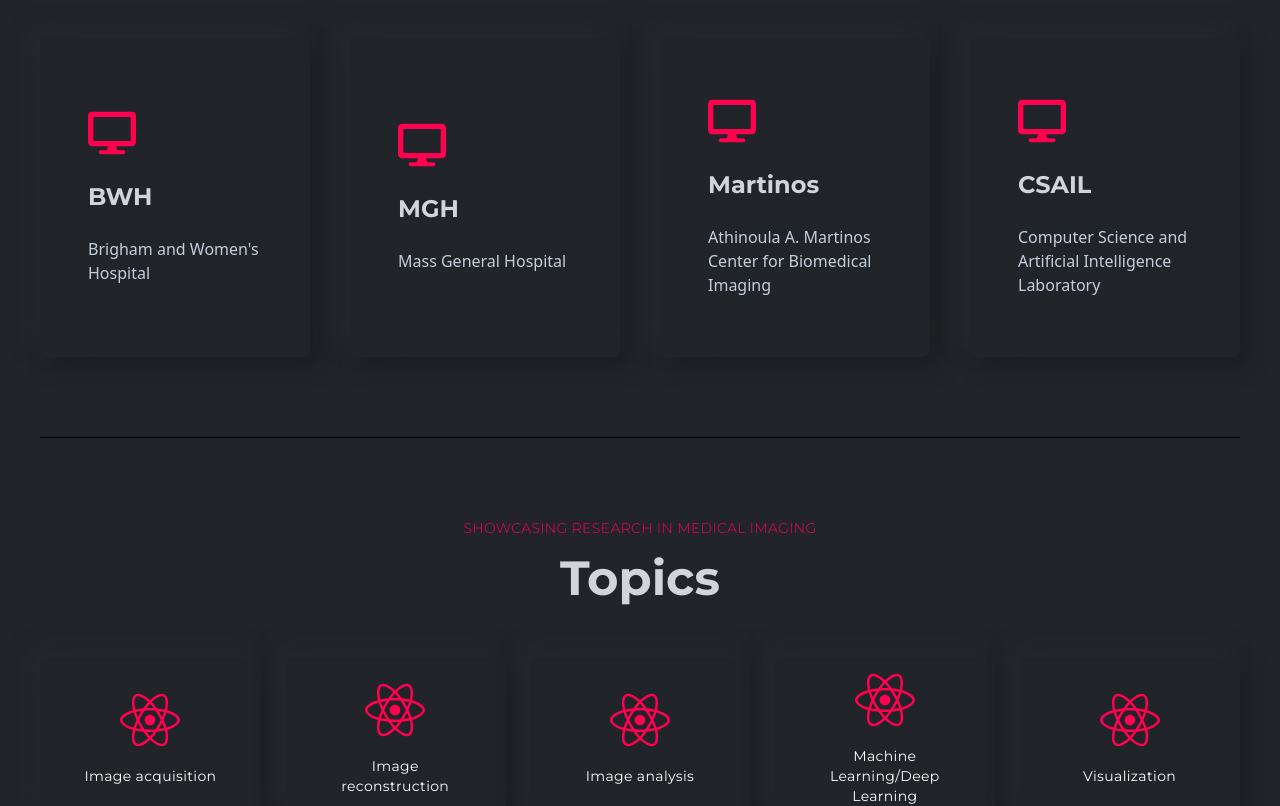
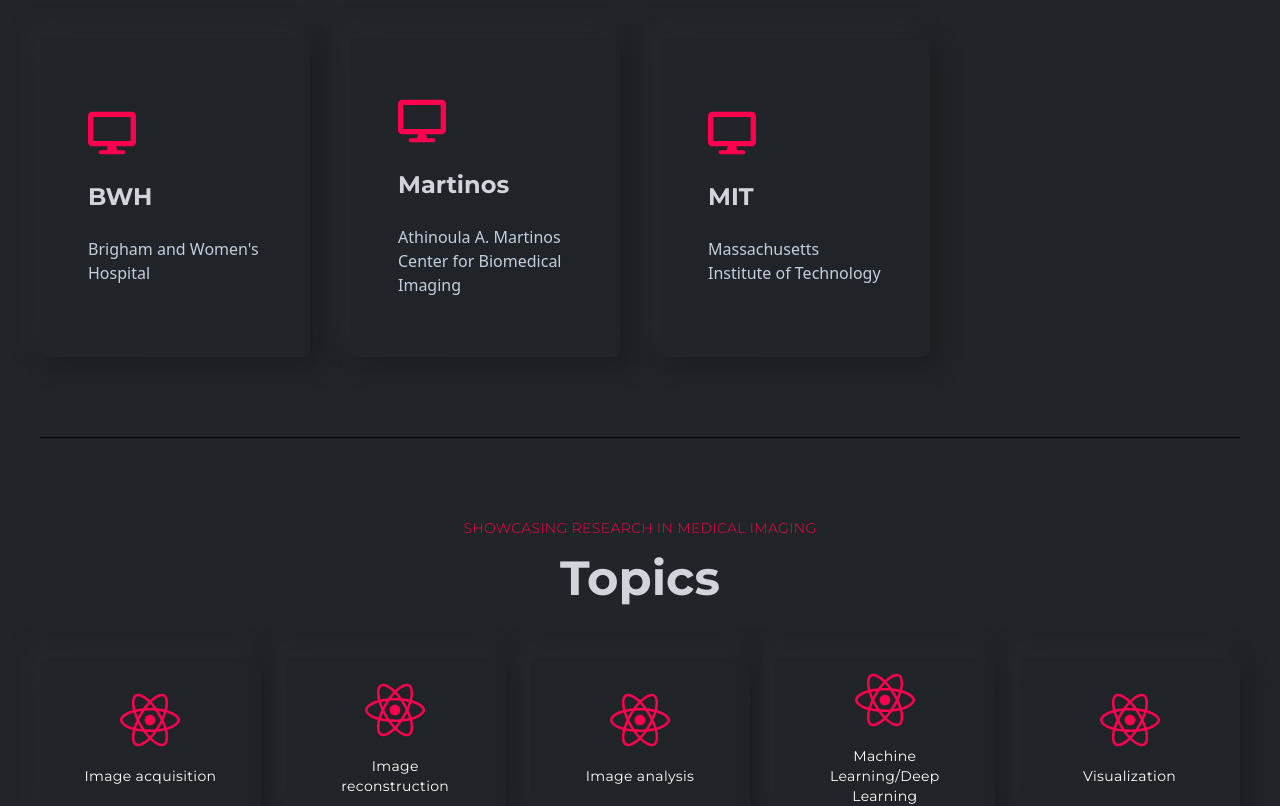
Before and after one commit to bostonmiw/bmiw, a React (Create React App) app: page / in a window 1280 px wide. Shown: the part 1080-1886 px from the top of the page. Built offline with nearby package versions, Linux system fonts and the light colour scheme; the HTML template or start-up script is replaced by a standard one.

Commit message:
ENH: Change institutions and team affiliations
Change institutions and affiliations:
- Change CSAIL to MIT
- Change MGH to Martinos

```diff
--- a/src/components/institutions/Data.js
+++ b/src/components/institutions/Data.js
@@ -7,18 +7,13 @@
         icon: <FaDesktop />
     },
     {
-        title: 'MGH',
-        desc: 'Mass General Hospital',
-        icon: <FaDesktop />
-    },
-    {
         title: 'Martinos',
         desc: 'Athinoula A. Martinos Center for Biomedical Imaging',
         icon: <FaDesktop />
     },
     {
-        title: 'CSAIL',
-        desc: 'Computer Science and Artificial Intelligence Laboratory',
+        title: 'MIT',
+        desc: 'Massachusetts Institute of Technology',
         icon: <FaDesktop />
     }
 ];
--- a/src/components/team/Data.js
+++ b/src/components/team/Data.js
@@ -8,7 +8,7 @@
     },
     {
         title: 'Member 2',
-        desc: 'Mass General Hospital',
+        desc: 'Athinoula A. Martinos Center for Biomedical Imaging',
         icon: <FaDesktop />
     },
     {
@@ -18,7 +18,7 @@
     },
     {
         title: 'Member 4',
-        desc: 'Computer Science and Artificial Intelligence Laboratory',
+        desc: 'Massachusetts Institute of Technology',
         icon: <FaDesktop />
     }
 ];
```
